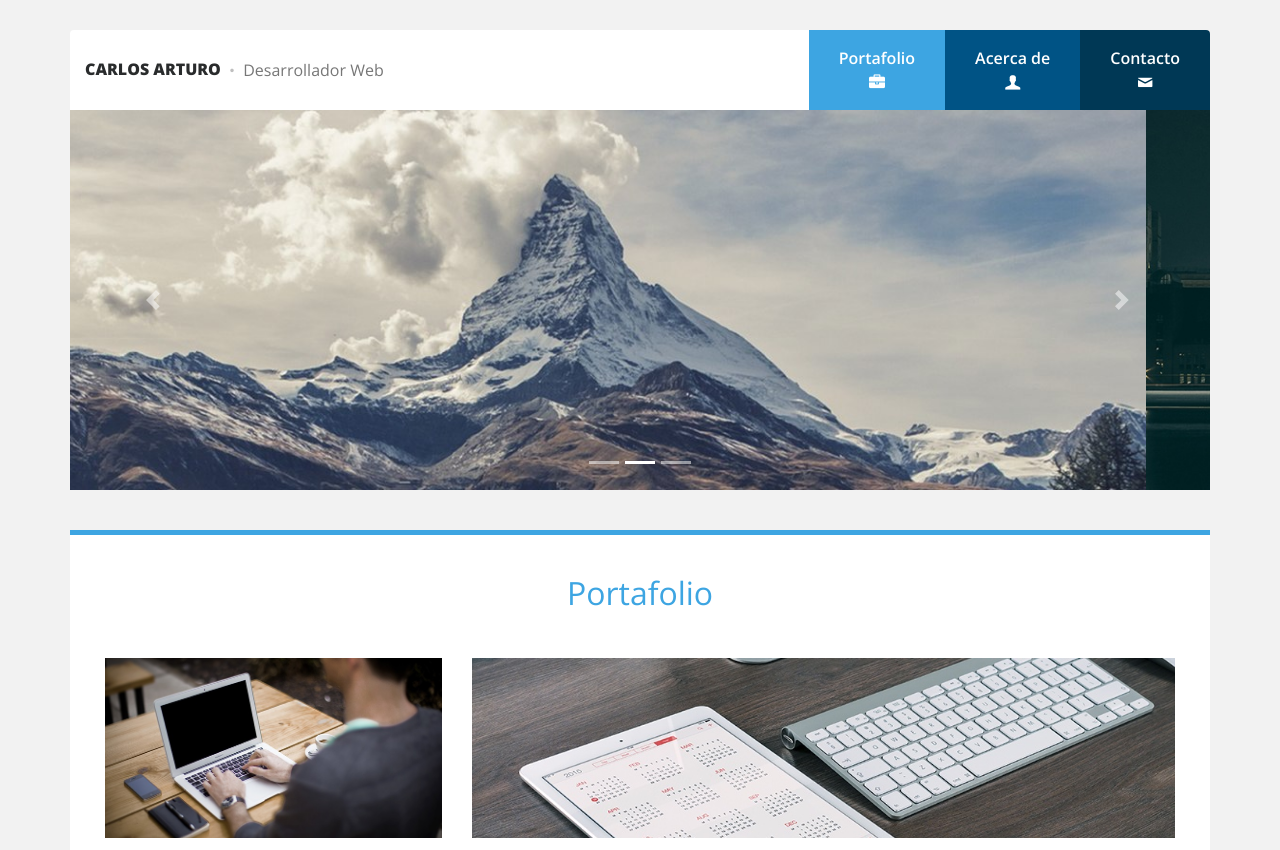
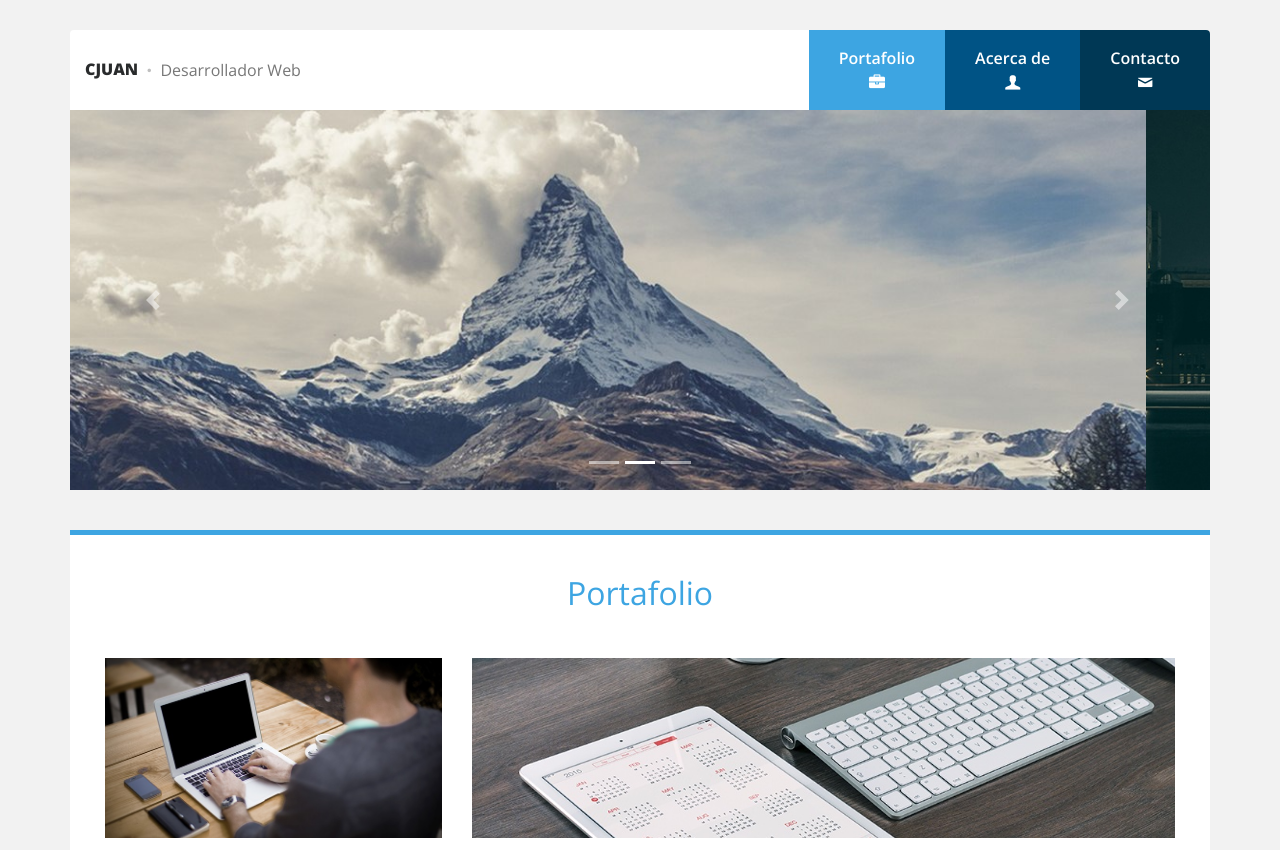
Before and after one commit to nassri1234/portafolio2, a plain HTML site: page index.html in a window 1280 px wide. Shown: the top 850 px of the page. Drawn offline with nearby package versions, Linux system fonts and the light colour scheme.

Commit message:
Update index.html
name

```diff
--- a/index.html
+++ b/index.html
@@ -16,7 +16,7 @@
 			<div class="row nav rounded-top align-items-stretch justify-content-between">
 				<!-- Logotipo -->
 				<div class="col-md-12 col-lg logo d-flex align-items-center justify-content-center justify-content-lg-start">
-					<h2>Carlos Arturo</h2>
+					<h2>CJuan</h2>
 					<span class="icono icon-dot"></span>
 					<p>Desarrollador Web</p>
 				</div>
```
